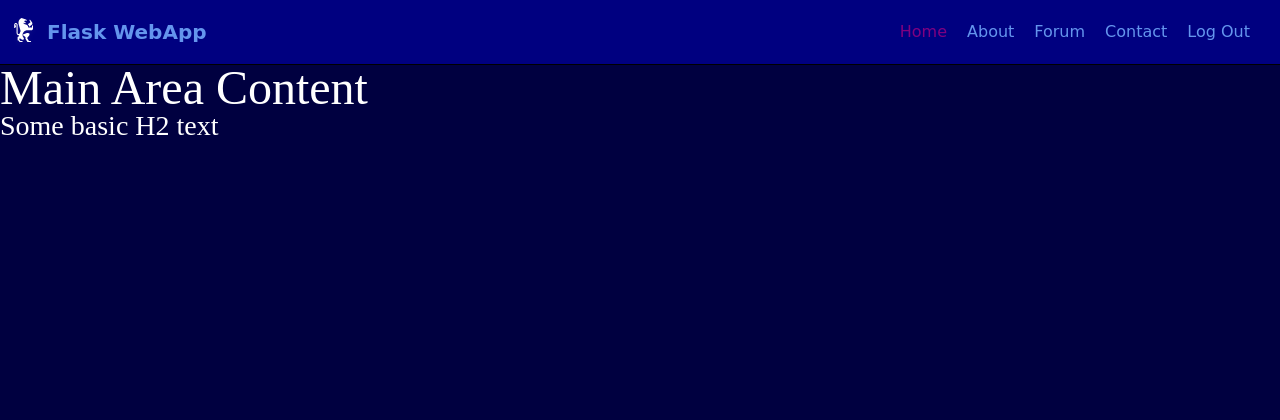
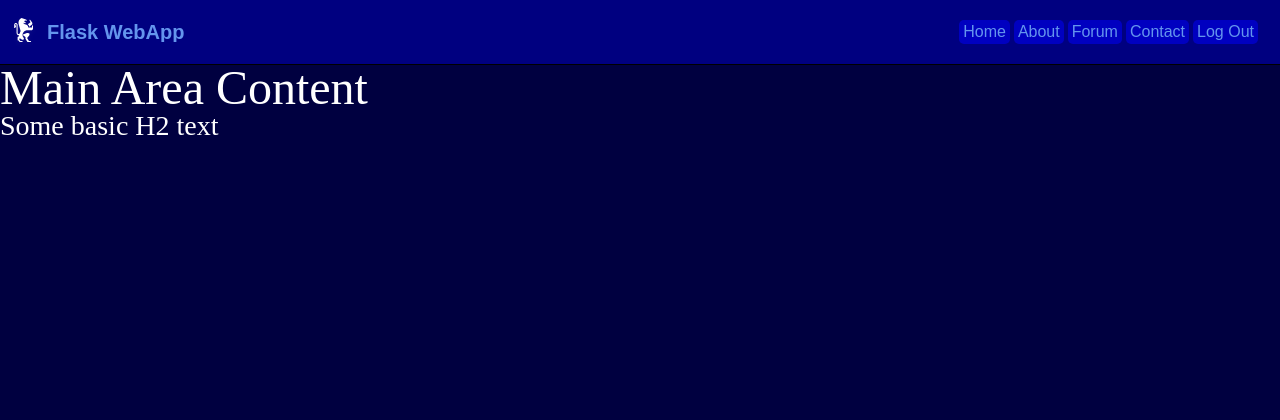
Before and after one commit to SedesGobhani/appstart, a Flask app: page / in a window 1280 px wide. Shown: the top 420 px of the page. Run offline with Flask 2, Linux system fonts and the light colour scheme.

Commit message:
Worked on menu colors, created menu.js to move script code into.

```diff
--- a/run.py
+++ b/run.py
@@ -1,8 +1,3 @@
-# Source: http://flask.pocoo.org/docs/1.0/patterns/packages/
-# What I learned:
-# - Flask variables in javascript must be in quotes.
-# -
-# -
 
 from flask import Flask, render_template
 
--- a/static/css/styles.css
+++ b/static/css/styles.css
@@ -21,7 +21,7 @@
   justify-content: space-between;
   align-items: center;
   background: #000080;
-	font-family: 'Cherry Swash', cursive;
+  font-family: sans-serif;
   z-index: 5;
   border-bottom: 1px solid black;
 }
@@ -43,13 +43,12 @@
 }
 
 #logo-text {
-	color: cornflowerblue;
+  color: #6495ED; /* cornflowerblue */
   font-weight: bold;
-	font-family: 'Cherry Swash', cursive;
+  font-family: sans-serif;
   white-space: nowrap;
   overflow: hidden;
 }
-
 
 #logo, nav {
   display: flex;
@@ -65,9 +64,11 @@
 }
 
 nav a {
-	margin: 2px 10px;
-	text-decoration: none; /* no tacky underline */
+  margin: 2px 2px;
+  padding: 4px 4px;
+  text-decoration: none;
   font-size: 16px;
-	color: cornflowerblue;
-	background: #000080;
+  color: #6495ED; /* cornflowerblue */
+  background: #0000C0;
+  border-radius: 5px;
 }
--- /dev/null
+++ b/static/js/menu.js
@@ -0,0 +1,36 @@
+  $(document).ready(function(){
+    $( "a" ).each(function(i) {
+      $(this).click(function() {
+        $(this).siblings().each(function(i) {
+          $(this).css("color", "");
+          $(this).data("selected", false);
+          // $(this).css("border", "");
+        })
+        $(this).css("color", "#FFD700");
+        $(this).data("selected", true);
+        // $(this).css("border", "1px solid #FFD700");
+      });
+
+    $(this).hover(
+      function() {
+        $(this).css("background-color", "#6495ED");
+        $(this).css("font-weight", "bold");
+        if( $(this).data("selected") ) {
+          $(this).css("color", "#FFD700");
+        } else {
+          $(this).css("color", "#0000C0");
+        }
+      },
+      function(){
+        $(this).css("background-color", "#0000C0");
+        $(this).css("font-weight", "normal");
+        if( $(this).data("selected") ) {
+          $(this).css("color", "#FFD700");
+        } else {
+          $(this).css("color", "");
+        }
+      });
+
+    });
+
+  });
--- a/templates/home.html
+++ b/templates/home.html
@@ -29,5 +29,6 @@
 <h2>Some basic H2 text</h2>
 {% endblock %}
 
-{% block afterbody %}
+{% block endbody %}
+
 {% endblock %}
--- a/templates/layout.html
+++ b/templates/layout.html
@@ -2,7 +2,9 @@
 
 <html>
   <head>
-  <script src="https://ajax.googleapis.com/ajax/libs/jquery/3.3.1/jquery.min.js"></script>
+    <script src="https://ajax.googleapis.com/ajax/libs/jquery/3.3.1/jquery.min.js"></script>
+    <script src="https://ajax.googleapis.com/ajax/libs/jquery/3.3.1/jquery.min.js"></script>
+    <script src="{{ url_for('static', filename='js/menu.js')}}"></script>
     <link rel="icon" type="image/png" href="/static/favicon.ico">
     <link rel="stylesheet" type="text/css" href="./static/css/reset.css">
     <link rel="stylesheet" type="text/css" href="./static/css/styles.css">
@@ -23,37 +25,7 @@
       {% block footer %}
       {% endblock %}
     </footer>
-
-  <script type="text/javascript">
-
-$(document).ready(function(){
-  // alert("The width is " + $('#link01').width());
-  $( "#link01 ").css("color", "purple");
-  $( "a" ).each(function(i) {
-    $(this).click(function() {
-      $(this).siblings().each(function(i) {
-        $(this).css("color", "");
-      })
-      $(this).css("color", "purple");
-    });
-
-  $( this ).hover(
-    function() {
-      $( this ).css("background-color", "green");
-    },
-    function(){
-      $( this ).css("background-color", "");
-    }
-    );
-
-  });
-
-});
-
-
-  </script>
-
+    {% block endbody %}
+    {% endblock %}
   </body>
-    {% block afterbody %}
-    {% endblock %}
 </html>
```
Lines whose indentation alone changed are shown as unchanged.
